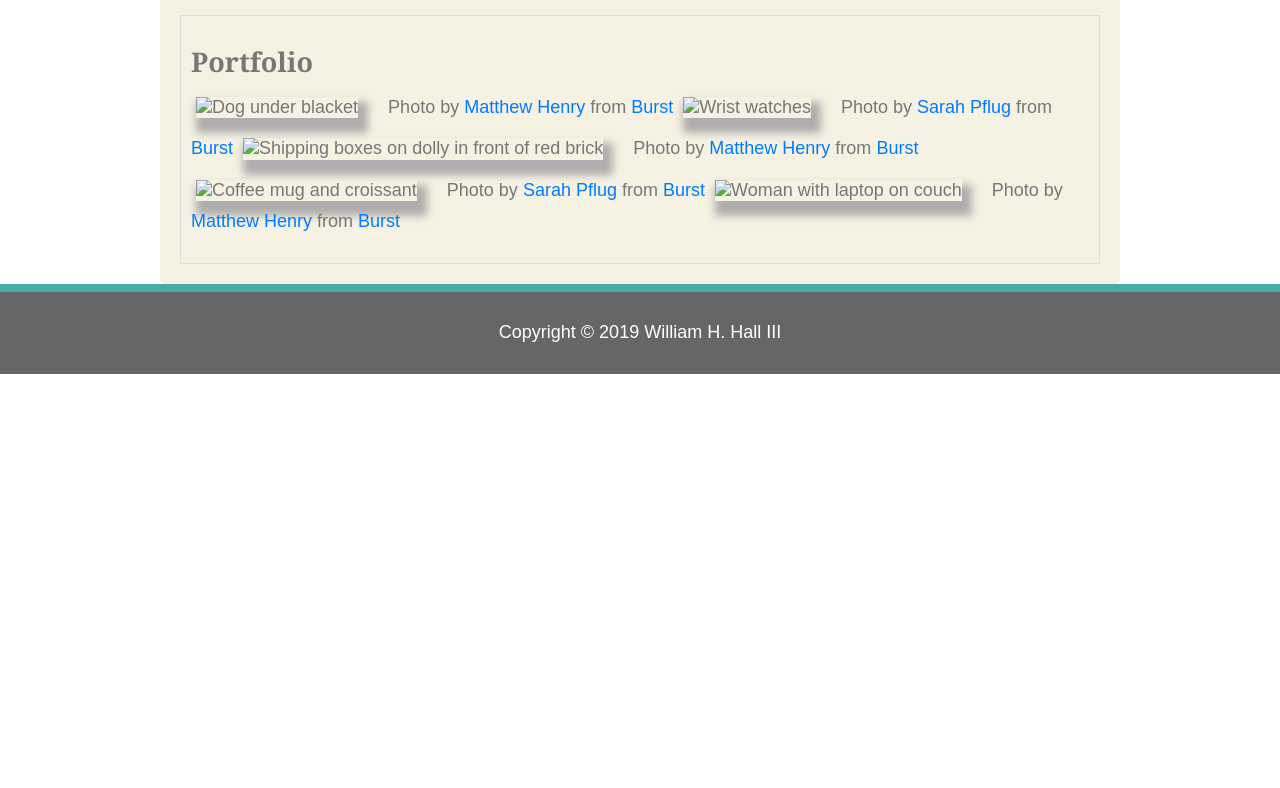
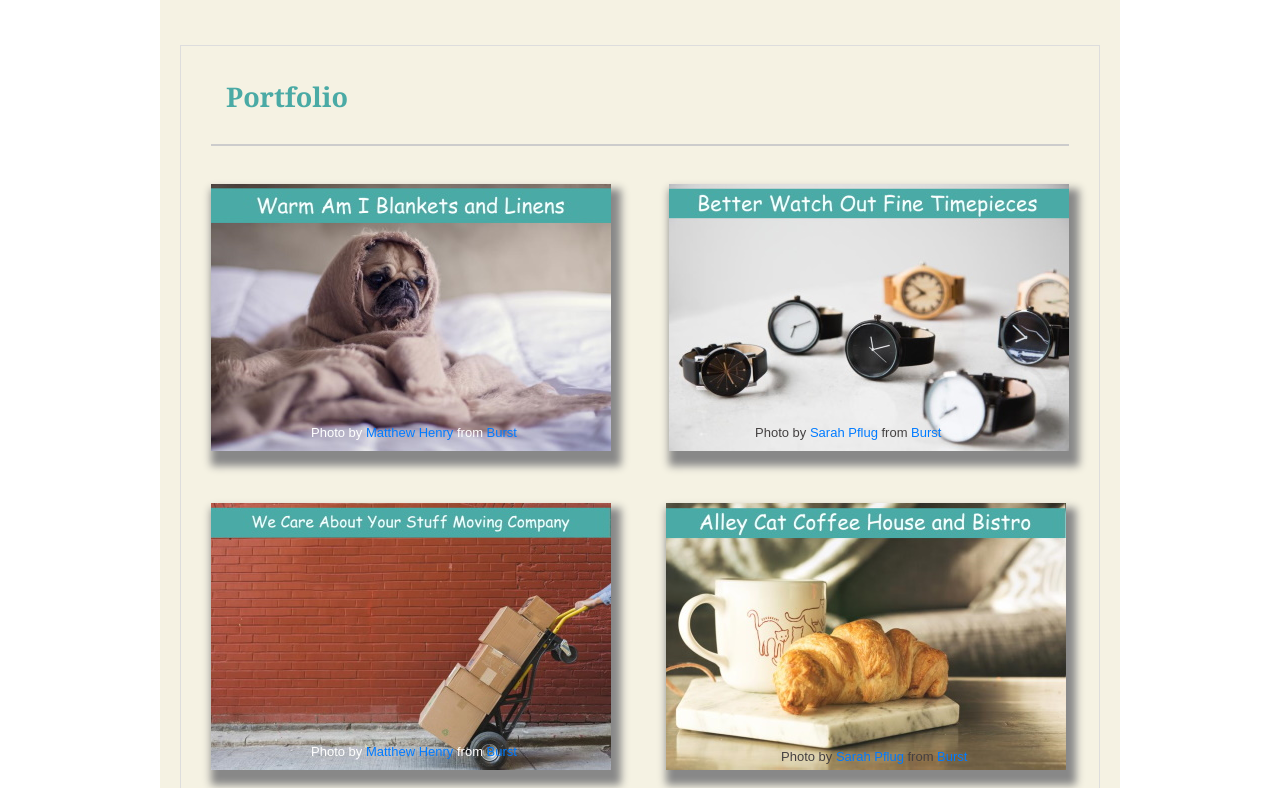
Before and after one commit to flyboy85749/Bootstrap-Portfolio, a plain HTML site: page portfolio.html in a window 1280 px wide. Shown: the part 98-886 px from the top of the page. Before the commit the page ends 800 px from the top, so only its background shows below. Drawn offline with nearby package versions, Linux system fonts and the light colour scheme.

Commit message:
completed assignment

```diff
--- a/assets/css/style.css
+++ b/assets/css/style.css
@@ -64,7 +64,16 @@ h1 {
 }
 
 h2 {
+    color: #4aaaa5;
     font-size: 27px;
+}
+
+}
+
+header ul {
+    float: right;
+    width: 500px;
+    margin: 20px 210px 20px 0px;
 }
 
 .about {
@@ -83,17 +92,33 @@ h2 {
 }
 
 
-
 section {
+    margin: 30px 0px 60px 0px;
     border: 1px solid #dddddd;
-    padding: 30px 10px 30px 10px;
 
 }
 
-img {
-    margin: 10px 25px 10px 5px;
-    box-shadow: 5px 10px 8px 5px #afadad;
+#main {
+    padding: 30px;
+
 }
+
+
+
+#main h2 {
+    color: #4aaaa5;
+    border-bottom: 2px solid #cccccc;
+    padding: 5px 0px 30px 15px;
+}
+
+
+
+.active {
+    text-decoration: underline;
+    color: gray;
+}
+
+
 
 footer {
     color: #fff;
@@ -106,3 +131,113 @@ footer {
 footer p {
     margin-top: 30px;
 }
+
+.image-1 {
+    float: left;
+    box-shadow: 5px 10px 8px 5px #888888;
+    margin: 30px 5px 30px 0px;
+}
+
+.image-1-credit {
+    position: relative;
+    top: -60px;
+    left: 100px;
+    color: #fff;
+    font-size: 13px;
+
+}
+
+.image-2 {
+    float: right;
+    box-shadow: 5px 10px 8px 5px #888888;
+    margin: 30px 0px 30px 5px;
+}
+
+.image-2-credit {
+    position: relative;
+    top: -60px;
+    left: 100px;
+    color: rgb(68, 65, 65);
+    font-size: 13px;
+}
+
+.image-3 {
+    box-shadow: 5px 10px 8px 5px #888888;
+    margin: 0px 20px 20px 0px;
+}
+
+.image-3-credit {
+    position: relative;
+    top: -50px;
+    left: 100px;
+    color: #fff;
+    font-size: 13px;
+}
+
+.image-4 {
+    float: left;
+    margin-top: 0px;
+    margin-left: 5px;
+    box-shadow: 5px 10px 8px 5px #888888;
+
+}
+
+.image-4-credit {
+    position: relative;
+    top: -25px;
+    left: 120px;
+    color: rgb(70, 65, 65);
+    font-size: 13px;
+}
+
+.image-5 {
+    box-shadow: 5px 10px 8px 5px #888888;
+    margin: 15px 615px 20px 0px;
+}
+
+.image-5-credit {
+    position: relative;
+    top: -55px;
+    left: 100px;
+    color: #fff;
+    font-size: 13px;
+
+}
+
+input[type=text],
+        select {
+            width: 100%;
+            padding: 12px 20px;
+            margin: 8px 0;
+            display: block;
+            border: 1px solid #ccc;
+            border-radius: 4px;
+            box-sizing: border-box;
+        }
+
+        input[type=submit] {
+            width: 100%;
+            background-color: #4aaaa5;
+            color: white;
+            padding: 14px 20px;
+            margin: 8px 0;
+            border: none;
+            border-radius: 4px;
+            cursor: pointer;
+        }
+
+        input[type=submit]:hover {
+            background-color: #B3A770;
+        }
+
+        .container {
+            border-radius: 5px;
+            background-color: rgb(204, 189, 118, 20%);
+            padding: 20px;
+        }
+
+        pre {
+            color: #4aaaa5;
+            font-family: Cambria, Cochin, Georgia, Times, 'Times New Roman', serif;
+            font-size: 18px;
+        }
--- a/portfolio.html
+++ b/portfolio.html
@@ -13,15 +13,15 @@
 
 <body>
     <header>
-        <div class="row" >
+        <div class="row">
             <div class="col-5">
                 <h1>William H. Hall III</h1>
             </div>
 
             <div class="col-7">
                 <ul class="nav">
-                    <li class="nav-item"><a class="nav-link active" href="#">About</a></li>
-                    <li class="nav-item"><a class="nav-link" href="portfolio.html">Portfolio</a></li>
+                    <li class="nav-item"><a class="nav-link" href="index.html">About</a></li>
+                    <li class="nav-item"><a class="nav-link active" href="portfolio.html">Portfolio</a></li>
                     <li class="nav-item"><a class="nav-link" href="contact.html">Contact</a></li>
                 </ul>
 
@@ -29,24 +29,23 @@
         </div> <!-- in the top row, we want our h1 tag and navigation -->
 
     </header>
-    <div id="wrap">
     <div class="container">
-
         <div class="row">
             <div class="col">
                 <section id="main">
                     <h2>Portfolio</h2>
 
-
-
-                        <img class="image-1" src="assets/images/dog-staying-warm.jpg" alt="Dog under blacket">
+                    <div class="row">
+                        <div class="col">
+                            <img class="image-1" src="assets/images/dog-staying-warm.jpg" alt="Dog under blanket">
                             <span class="image-1-credit"> Photo by <a
                                     href="https://burst.shopify.com/@matthew_henry?utm_campaign=photo_credit&amp;utm_content=Picture+of+Dog+Staying+Warm+-+Free+Stock+Photo&amp;utm_medium=referral&amp;utm_source=credit">Matthew
                                     Henry</a> from <a
                                     href="https://burst.shopify.com/pug?utm_campaign=photo_credit&amp;utm_content=Picture+of+Dog+Staying+Warm+-+Free+Stock+Photo&amp;utm_medium=referral&amp;utm_source=credit">Burst</a>
                             </span>
 
-
+                        </div>
+                        <div class="col">
                             <img class="image-2" src="assets/images/wrist-watches.jpg" alt="Wrist watches">
 
                             <span class="image-2-credit">Photo by <a
@@ -54,6 +53,10 @@
                                     Pflug</a> from <a
                                     href="https://burst.shopify.com/calendar?utm_campaign=photo_credit&amp;utm_content=Picture+of+Wrist+Watches+-+Free+Stock+Photo&amp;utm_medium=referral&amp;utm_source=credit">Burst</a>
                             </span>
+                        </div>
+                    </div> <!-- end row -->
+                    <div class="row">
+                        <div class="col">
                             <img class="image-3" src="assets/images/shipping-boxes-in-front-of-red-brick.jpg"
                                 alt="Shipping boxes on dolly in front of red brick">
                             <span class="image-3-credit">Photo by <a
@@ -61,17 +64,28 @@
                                     Henry</a> from <a
                                     href="https://burst.shopify.com/business?utm_campaign=photo_credit&amp;utm_content=Free+Shipping+Boxes+In+Front+Of+Red+Brick+Photo+%E2%80%94+High+Res+Pictures&amp;utm_medium=referral&amp;utm_source=credit">Burst</a>
                             </span>
-                        <img class="image-4" src="assets/images/croissant-coffee.jpg" alt="Coffee mug and croissant">
+                        </div>
+                        <div class="col">
+                            <img class="image-4" src="assets/images/croissant-coffee.jpg"
+                                alt="Coffee mug and croissant">
                             <span class="image-4-credit">Photo by <a
                                     href="https://burst.shopify.com/@sarahpflugphoto?utm_campaign=photo_credit&amp;utm_content=High+Res+Croissant+Coffee+Picture+%E2%80%94+Free+Images&amp;utm_medium=referral&amp;utm_source=credit">Sarah
                                     Pflug</a> from <a
                                     href="https://burst.shopify.com/home?utm_campaign=photo_credit&amp;utm_content=High+Res+Croissant+Coffee+Picture+%E2%80%94+Free+Images&amp;utm_medium=referral&amp;utm_source=credit">Burst</a>
                             </span>
+                        </div>
+                    </div> <!-- end row -->
+                    <div class="row">
+                        <div class="col">
                         <img class="image-5" src="assets/images/woman-relaxed-work.jpg"
                             alt="Woman with laptop on couch">
-                        <span class="image-5-credit">Photo by <a href="https://burst.shopify.com/@matthew_henry?utm_campaign=photo_credit&amp;utm_content=Free+Woman+Relaxed+Work+Image%3A+Stunning+Photography&amp;utm_medium=referral&amp;utm_source=credit">Matthew Henry</a> from <a href="https://burst.shopify.com/professional?utm_campaign=photo_credit&amp;utm_content=Free+Woman+Relaxed+Work+Image%3A+Stunning+Photography&amp;utm_medium=referral&amp;utm_source=credit">Burst</a>
+                        <span class="image-5-credit">Photo by <a
+                                href="https://burst.shopify.com/@matthew_henry?utm_campaign=photo_credit&amp;utm_content=Free+Woman+Relaxed+Work+Image%3A+Stunning+Photography&amp;utm_medium=referral&amp;utm_source=credit">Matthew
+                                Henry</a> from <a
+                                href="https://burst.shopify.com/professional?utm_campaign=photo_credit&amp;utm_content=Free+Woman+Relaxed+Work+Image%3A+Stunning+Photography&amp;utm_medium=referral&amp;utm_source=credit">Burst</a>
                         </span>
-
+                    </div>
+                    </div> <!-- end row -->
                 </section> <!-- end main -->
             </div> <!-- end col -->
         </div> <!-- end row -->
```
Also changed, not shown: contact.html (+2 -2 lines), index.html (+7 -0 lines), assets/images/croissant-coffee.jpg (added), assets/images/dog-staying-warm.jpg (added), assets/images/dog-staying-warm.png (added), assets/images/shipping-boxes-in-front-of-red-brick.jpg (added), assets/images/woman-relaxed-work.jpg (added), assets/images/wrist-watches.jpg (added). Lines whose indentation alone changed are shown as unchanged.
